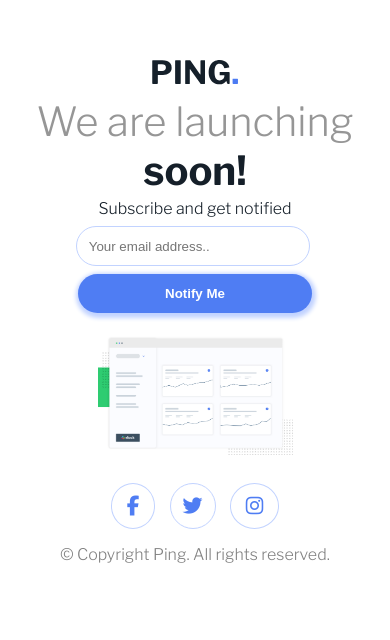
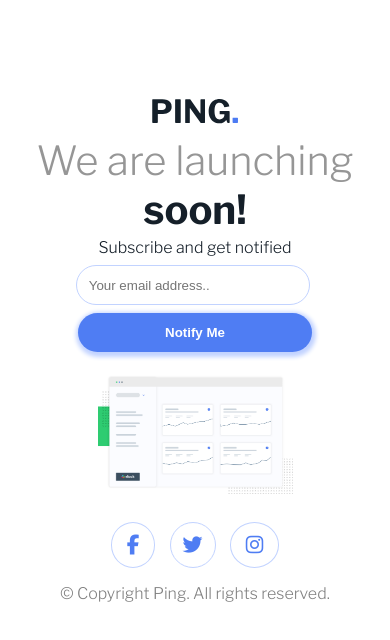
Before and after one commit to DikshaAdhikari/PING, a plain HTML site: page index.html in a window 390 px wide. Drawn offline with nearby package versions, Linux system fonts and the light colour scheme.

Commit message:
Update styles.css

```diff
--- a/styles.css
+++ b/styles.css
@@ -108,7 +108,7 @@ i:hover {
 /* depending on device's screen size */
 @media screen and (max-width: 660px) {
     body{
-        padding: 15% 0% 2%;
+        padding: 25% 0% 0%;
     }
 
     #email,
```
